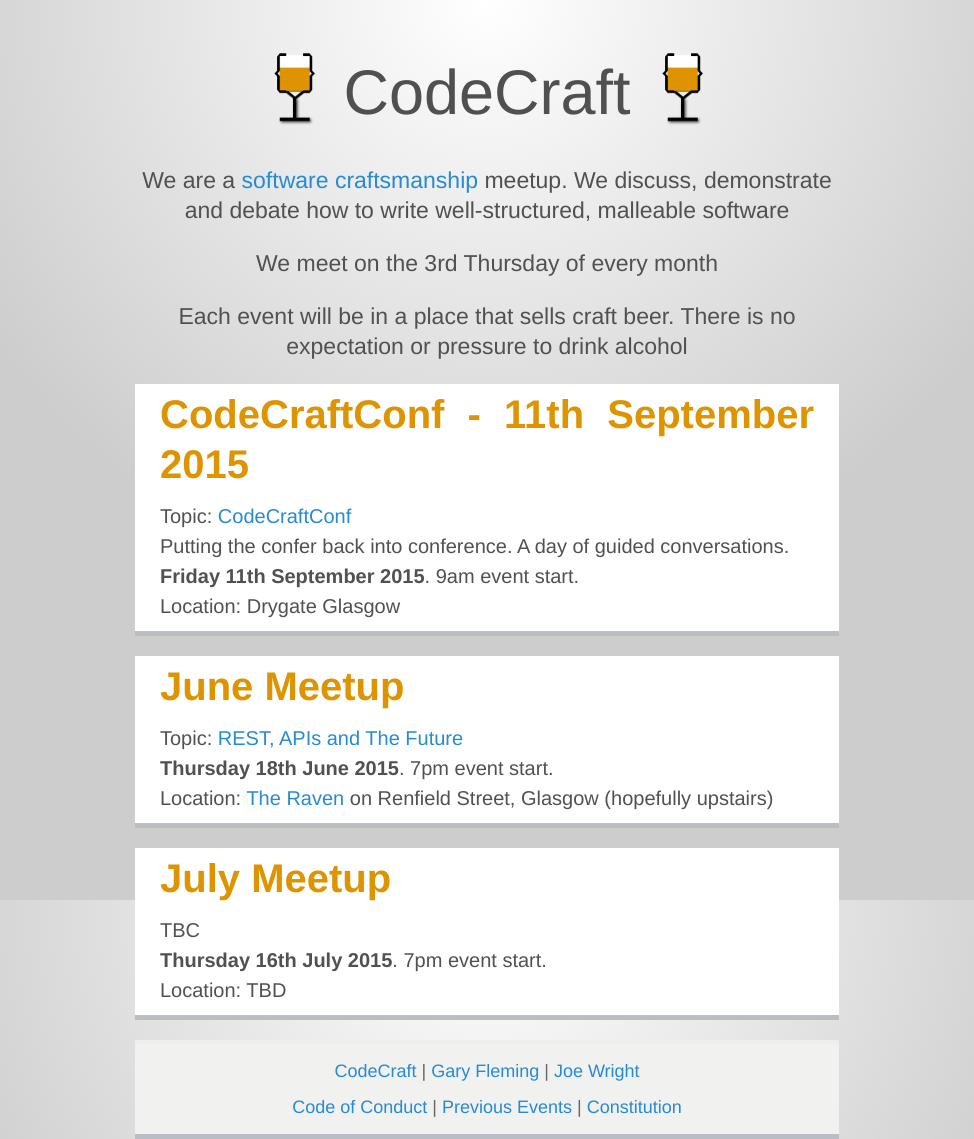
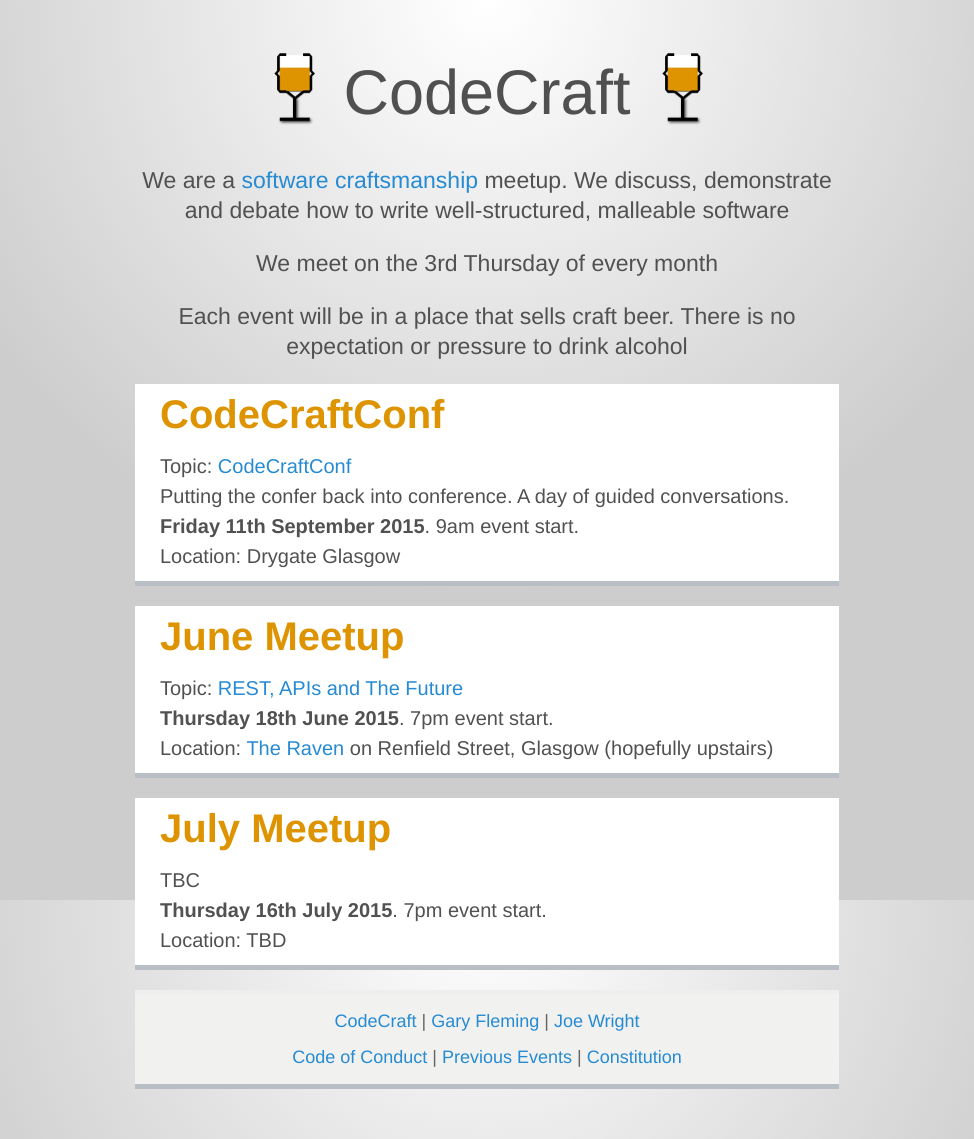
Before and after one commit to codecraftuk/codecraftuk.github.io, a Jekyll site: the page built from index.html, in a window 1280 px wide. Shown: the whole page, without its empty margins (153-1127 px from the left). Built offline with Jekyll 4.4.1, drawn with Linux system fonts in a browser that asks for light colours; Markdown is read by kramdown in place of the engine named in the settings.

Commit message:
Update index.html
Removing dates

```diff
--- a/index.html
+++ b/index.html
@@ -9,7 +9,7 @@
 </div>
 
 <div class="meetups">
-  <h2>CodeCraftConf - 11th September 2015</h2>
+  <h2>CodeCraftConf</h2>
   Topic: <a href="http://conf.codecraftuk.org/">CodeCraftConf</a>
   <br/>Putting the confer back into conference. A day of guided conversations.
   <br/><strong>Friday 11th September 2015</strong>. 9am event start.
```
